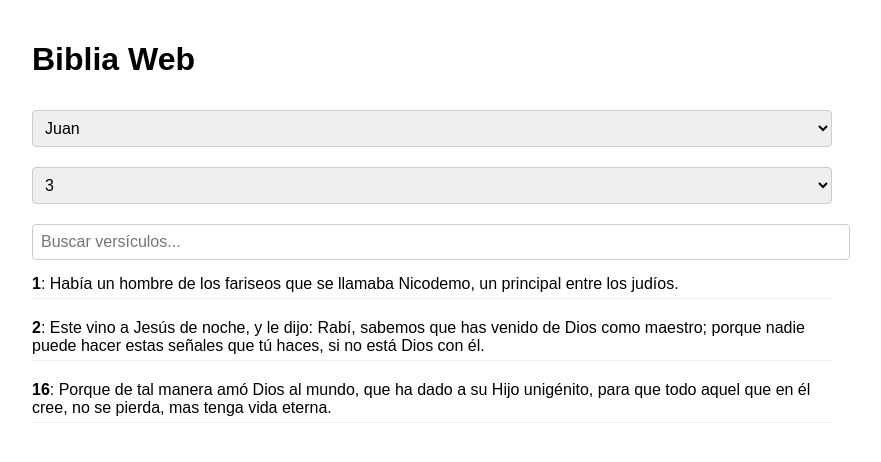
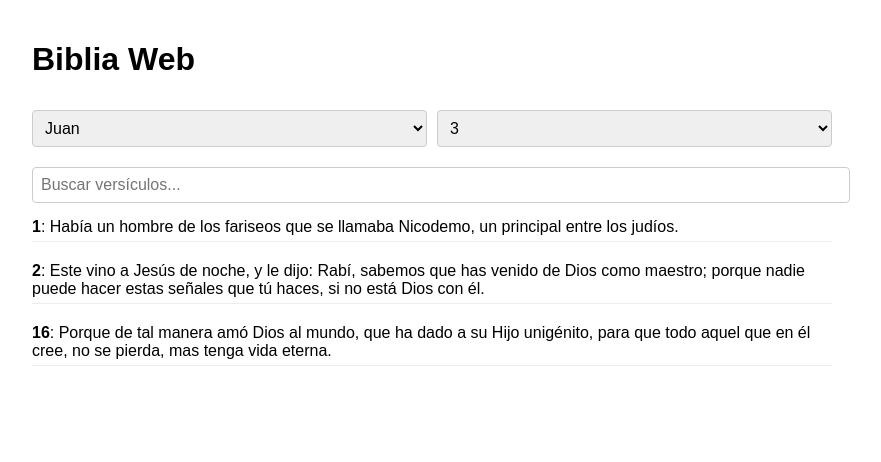
Before and after one commit to Ssteier2016/bibliaweb, a React (Create React App) app: page / in a window 1280 px wide. Shown: the top 462 px of the page, without its empty margins (208-1089 px from the left). Built offline with nearby package versions, Linux system fonts and the light colour scheme; the HTML template or start-up script is replaced by a standard one.

Commit message:
Update App.css

```diff
--- a/src/App.css
+++ b/src/App.css
@@ -12,6 +12,15 @@ input, select, textarea {
   font-size: 16px;
   border: 1px solid #ccc;
   border-radius: 4px;
+}
+
+.selector {
+  display: flex;
+  gap: 10px;
+}
+
+.selector select {
+  width: 50%;
 }
 
 .verse {
```
